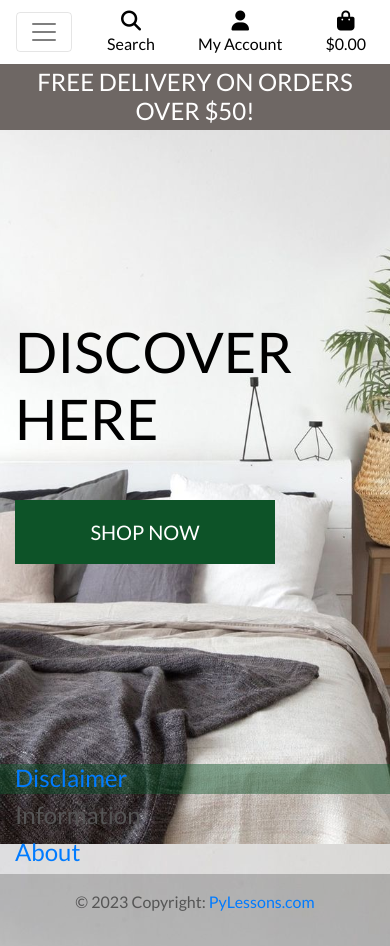
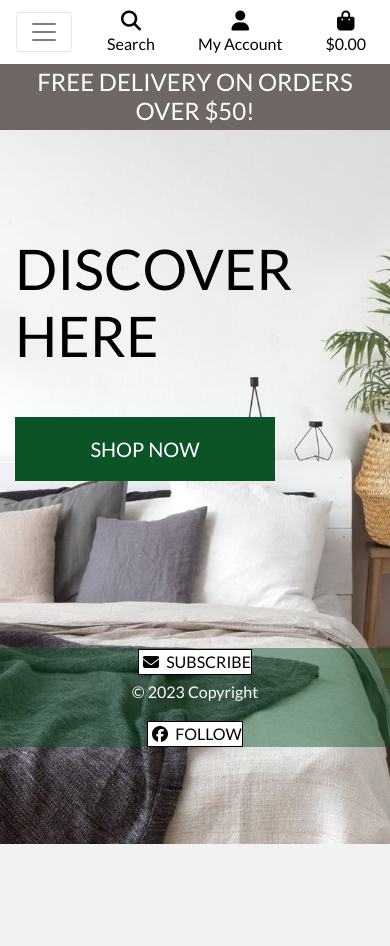
Before and after one commit to konstanciaa/cozy-home, a Django app: page / in a window 390 px wide. After the commit the page ends 844 px from the top, so only its background shows below. Run offline with Django 3.2, Linux system fonts and the light colour scheme; the visitor is signed in with stand-in values (Sample User, id 1); some libraries are stand-ins or nearby versions.

Commit message:
Adjust footer

```diff
--- a/static/css/base.css
+++ b/static/css/base.css
@@ -1,13 +1,23 @@
 html {
-    height: 100%;
+    /* from boutique ado */
+    /* height: 100%; */
+    /* experiment with footer */
+    height: -webkit-fill-available;
 }
 
 body {
     background: url('/media/background-image-bed.JPG') no-repeat center center fixed;
     background-size: cover;
-    height: calc(100vh - 204px);
+    /* height: calc(100vh - 204px); */
     color: #555;
     font-family: 'Lato';
+    /* experiment with footer */
+    display: flex;
+    flex-direction: column;
+    height: 100vh;
+    height: -webkit-fill-available;
+    overflow: auto;
+    flex: 1 1 auto;
 }
 
 h2 {
@@ -222,12 +232,30 @@ textarea {
 /* footer */
 footer {
     width: 100%;
-    height: 50px;
-    margin-top: -50px;
+    flex: 0 0 50px;
+    /* height: 50px; */
+    /* margin-top: -50px; */
 }
 
 .footer-color {
 	background-color: #0d532874;
+}
+
+.subscribe-btn {
+    margin: 0;
+}
+
+.white {
+    color: white;
+    margin: 0;
+}
+
+p.white {
+    padding: 5px 0px 5px 0px;
+}
+
+.copyright {
+    padding-top: 5px;
 }
 
 /* -------------------------------- Media Queries */
@@ -330,3 +358,9 @@ footer {
         height: 30px;
     }
 }
+
+@media (max-width: 500px) {
+    p.white {
+        display: none;
+    }
+}
--- a/templates/includes/footer.html
+++ b/templates/includes/footer.html
@@ -1,52 +1,27 @@
-<footer class="footer-color text-center footer-text">
-    <div class="container">
-        {% if not user.is_authenticated %}
-            <section class="">
-                <form action="{% url 'subscribe' %}" method="post">
-                    <div class="row d-flex justify-content-center">
-                    {% csrf_token %}
-
-                        <div class="col-auto">
-                            <p class="pt-2">Subscribe for our newsletter</p>
-                        </div>
-
-                        <div class="col-auto">
-                            <input id="name" name="name" class="form-control" placeholder="Your Name"/>
-                        </div>
-
-                        <div class="col-auto">
-                            <input id="email" name="email" type="email" class="form-control" placeholder="Email address"/>
-                        </div>
-
-                        <div class="col-auto">
-                            <button type="submit" class="btn btncolor">
-                                <i class="fa fa-arrow-circle-right fa-lg"></i>
-                            </button>
-                        </div>
-                    </div>
-                </form>
-            </section>
-        {% endif %}
+<footer class="text-center footer-text">
+    <div class="footer-color">
         <div class="row mobiledevice">
-            <div class="col-lg-4 col-md-4 col-sm-4 text-left">
-                <a href="/">
-                    <h4>Disclaimer</h4>
+            <div class="col-lg-4 col-md-4 text-center mobile">
+                <p class="white">Subscribe to receive our newsletter.</p>
+                <a href="{% url 'subscribe' %}" class="btn btn-outline-black rounded-0 subscribe-btn">
+                    <span class="icon">
+                        <i class="fa-solid fa-envelope"></i>
+                    </span>
+                    <span class="text-uppercase">Subscribe</span>
                 </a>
             </div>
-            <div class="col-lg-4 col-md-4 col-sm-4 text-left">
-                <h4>Information</h4>
+            <div class="col-lg-4 col-md-4 text-center white mobile">
+                <p class="copyright">© {% now "Y" %} Copyright</p>
             </div>
-            <div class="col-lg-4 col-md-4 col-sm-4 text-left">
-                <a href="/">
-                    <h4>About</h4>
+            <div class="col-lg-4 col-md-4 text-center mobile">
+                <p class="white">Follow us on Facebook!</p>
+                <a href="/" class="btn btn-outline-black rounded-0 subscribe-btn">
+                    <span class="icon">
+                        <i class="fa-brands fa-facebook"></i>
+                    </span>
+                    <span class="text-uppercase">Follow</span>
                 </a>
             </div>
         </div>
-
-    </div>
-    <div class="text-center p-3" style="background-color: rgba(0, 0, 0, 0.2);">
-        <p>© {% now "Y" %} Copyright:
-            <a href="https://PyLessons.com/">PyLessons.com</a>
-        </p>
     </div>
 </footer>
```
Also changed, not shown: profiles/templates/profiles/subscribe.html (+8 -0 lines).
